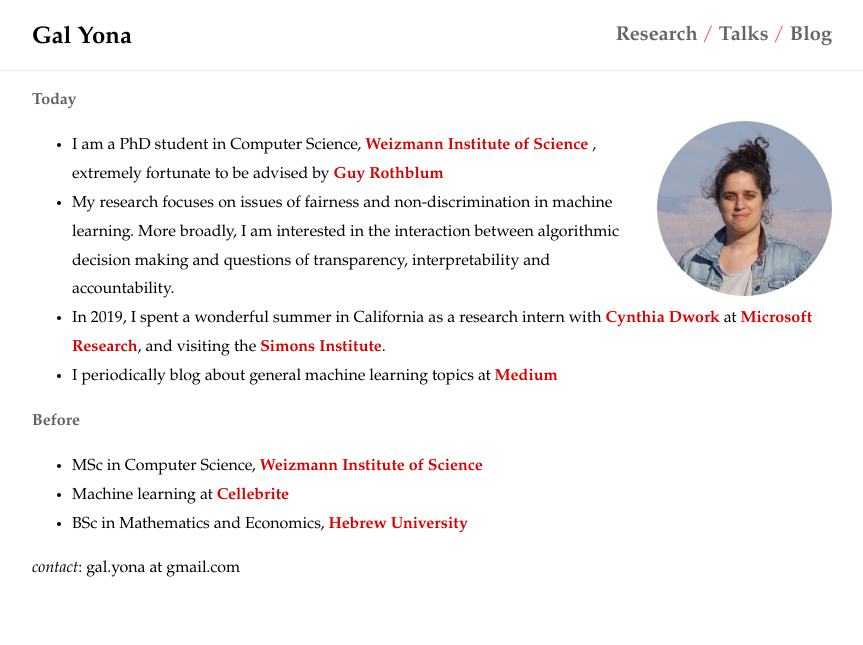
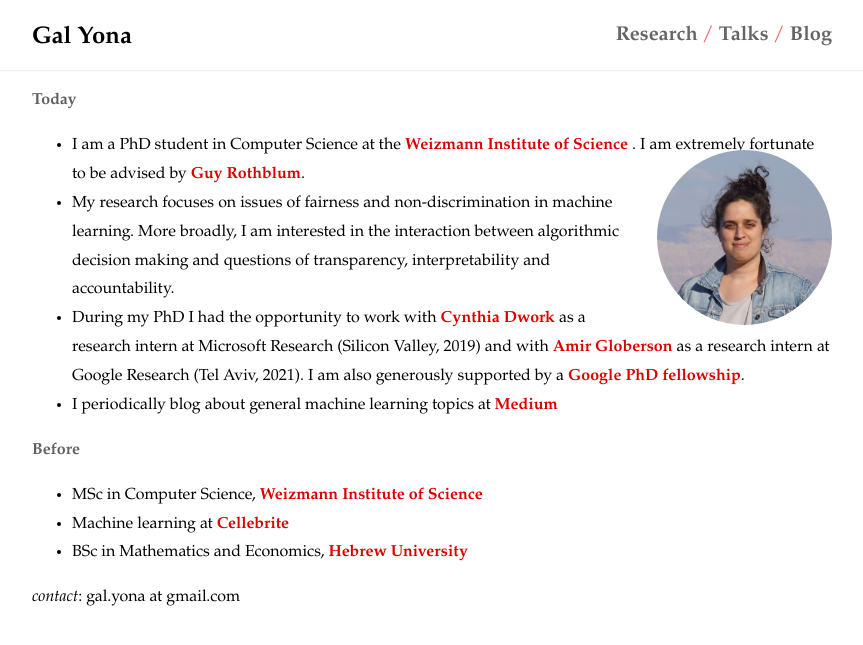
Before and after one commit to galyona/website, a Jekyll site: the page built from index.md, in a window 1280 px wide. Shown: the top 645 px of the page, without its empty margins (208-1071 px from the left). Built offline with Jekyll 4.4.1, drawn with Linux system fonts in a browser that asks for light colours.

```diff
--- a/index.md
+++ b/index.md
@@ -12,10 +12,10 @@ title: "Gal Yona"
 
 
 
-- I am a PhD student in Computer Science, [Weizmann Institute of Science](https://weizmann.ac.il){:target="_blank"}
-<img class="profile-picture" img id="optionalstuff" src="imgs/small_square.jpg">, extremely fortunate to be advised by [Guy Rothblum](https://guyrothblum.wordpress.com/){:target="_blank"}
+- I am a PhD student in Computer Science at the [Weizmann Institute of Science](https://weizmann.ac.il){:target="_blank"}
+<img class="profile-picture" img id="optionalstuff" src="imgs/small_square.jpg">. I am extremely fortunate to be advised by [Guy Rothblum](https://guyrothblum.wordpress.com/){:target="_blank"}.
 - My research focuses on issues of fairness and non-discrimination in machine learning. More broadly, I am interested in the interaction between algorithmic decision making and questions of transparency, interpretability and accountability.
-- In 2019, I spent a wonderful summer in California as a research intern with [Cynthia Dwork](https://www.seas.harvard.edu/about-us/directory?search=%22Cynthia%20Dwork%22){:target="_blank"} at [Microsoft Research](https://www.microsoft.com/en-us/research/){:target="_blank"}, and visiting the [Simons Institute](https://simons.berkeley.edu/){:target="_blank"}.
+- During my PhD I had the opportunity to work with [Cynthia Dwork](https://www.seas.harvard.edu/about-us/directory?search=%22Cynthia%20Dwork%22){:target="_blank"} as a research intern at Microsoft Research (Silicon Valley, 2019) and with [Amir Globerson](https://cs3801.wixsite.com/amirgloberson){:target="_blank"} as a research intern at Google Research (Tel Aviv, 2021). I am also generously supported by a [Google PhD fellowship](https://research.google/outreach/phd-fellowship/recipients/){:target="_blank"}.
 - I periodically blog about general machine learning topics at [Medium](https://towardsdatascience.com/@galyona){:target="_blank"}
 
 #### Before
```
Also changed, not shown: _posts/2021-10-08-navigating-tradeoffs.md (added, +23 -0 lines), research/index.md (+5 -2 lines).
